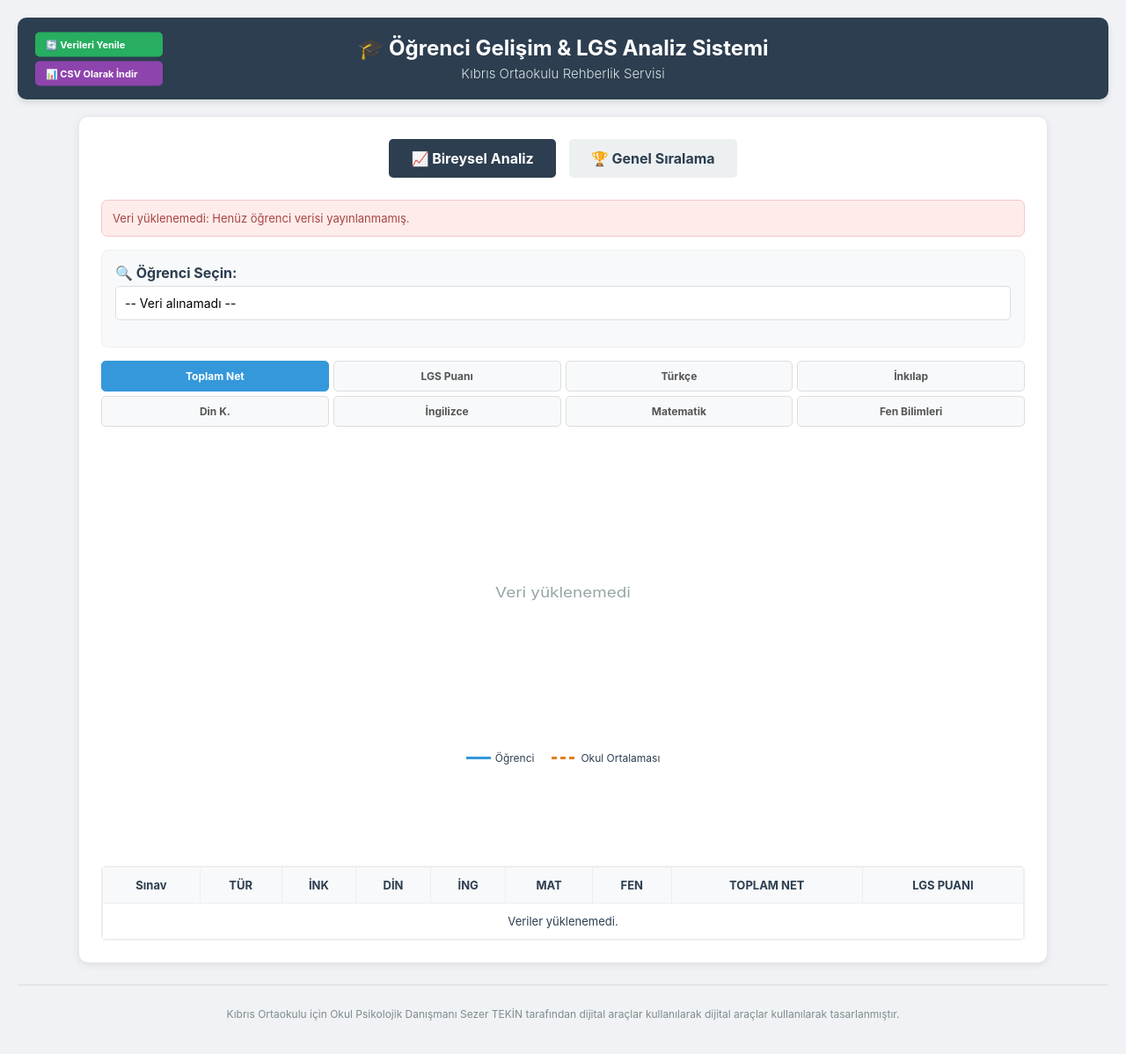
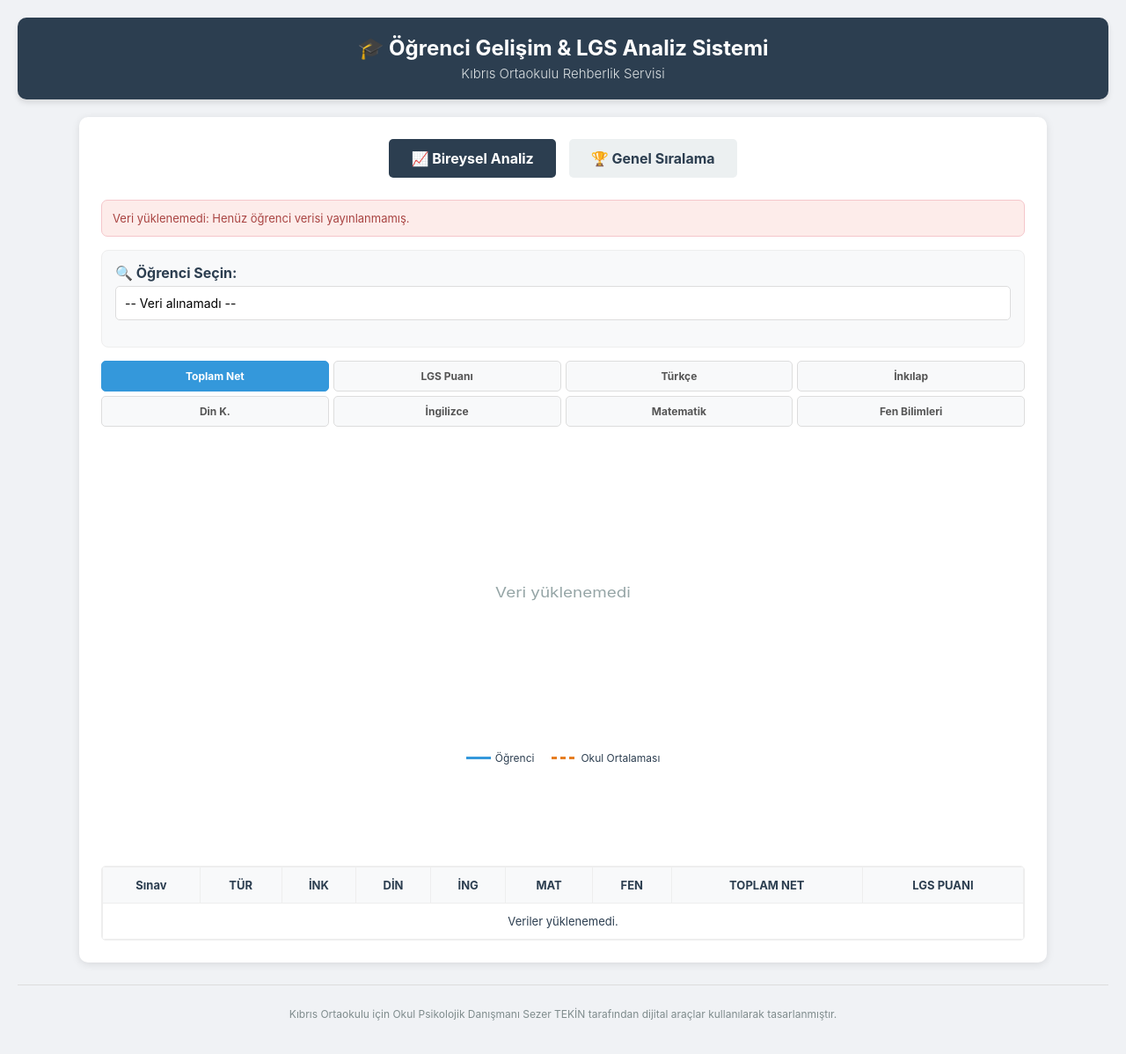
Before and after one commit to sezerpdr-coder/7.sinif, a plain HTML site: page index.html in a window 1280 px wide. Shown: the whole page at 88% size. Drawn offline with Linux system fonts and the light colour scheme.

Commit message:
Update index.html

```diff
--- a/index.html
+++ b/index.html
@@ -8,7 +8,7 @@
 <meta http-equiv="Cache-Control" content="no-cache, no-store, must-revalidate">
 <meta http-equiv="Pragma" content="no-cache">
 <meta http-equiv="Expires" content="0">
-<title>Öğrenci Gelişim Analiz Paneli PRO</title>
+<title>7. SINIF</title>
 
 <style>
 * { box-sizing: border-box; }
@@ -238,8 +238,7 @@ footer {
 <body>
 <header>
     <div class="header-controls">
-        <button class="btn-header btn-refresh" type="button" onclick="verileriGetir()">🔄 Verileri Yenile</button>
-        <button class="btn-header btn-report" type="button" onclick="csvRaporAl()">📊 CSV Olarak İndir</button>
+
     </div>
     <h1>🎓 Öğrenci Gelişim &amp; LGS Analiz Sistemi</h1>
     <h2>Kıbrıs Ortaokulu Rehberlik Servisi</h2>
@@ -326,7 +325,7 @@ footer {
 </div>
 
 <footer>
-Kıbrıs Ortaokulu için Okul Psikolojik Danışmanı Sezer TEKİN tarafından dijital araçlar kullanılarak dijital araçlar kullanılarak tasarlanmıştır.
+Kıbrıs Ortaokulu için Okul Psikolojik Danışmanı Sezer TEKİN tarafından dijital araçlar kullanılarak tasarlanmıştır.
 </footer>
 
 <script>
```
